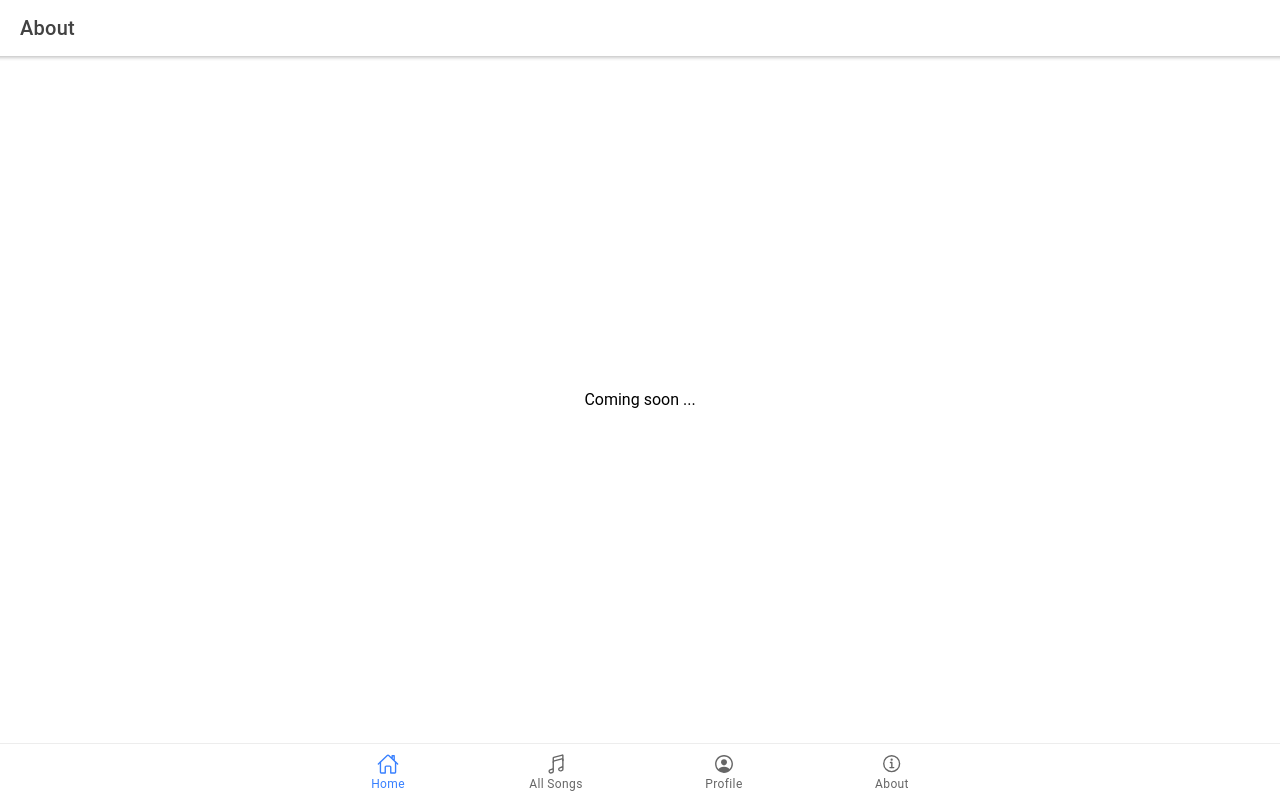
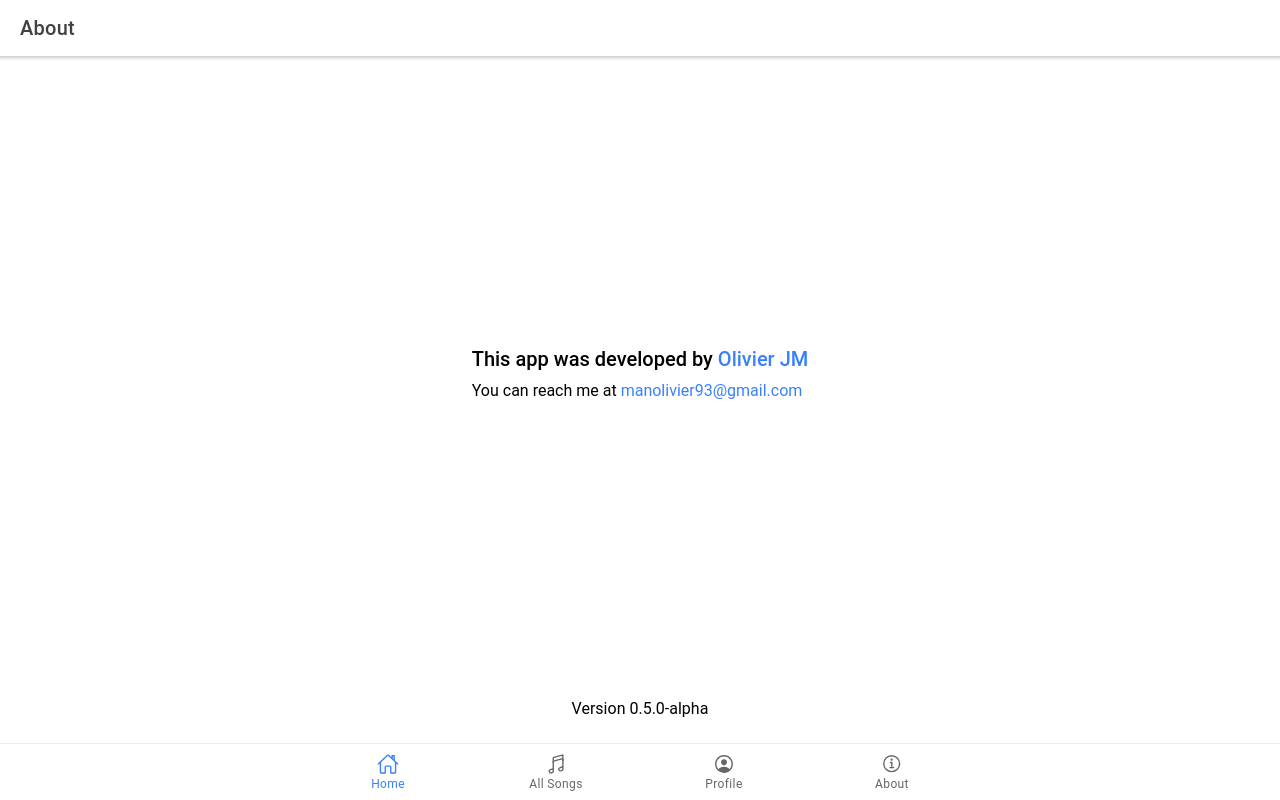
Before and after one commit to OlivierJM/letsingapp, a React (Create React App) app: page /about in a window 1280 px wide. Built offline with nearby package versions, Linux system fonts and the light colour scheme; no server answers.

Commit message:
add basic profile and about page

```diff
--- a/src/graphql/mutations.ts
+++ b/src/graphql/mutations.ts
@@ -21,6 +21,7 @@ export const LoginMutation = gql`
       jwt
       user {
         username
+        email
       }
     }
   }
--- a/src/pages/About.tsx
+++ b/src/pages/About.tsx
@@ -1,7 +1,12 @@
-import React from 'react';
-import { IonContent, IonHeader, IonPage, IonTitle, IonToolbar } from '@ionic/react';
-// import '../theme/About.css'
-import ComingSoon from '../components/ComingSoon';
+import React from "react";
+import {
+  IonContent,
+  IonHeader,
+  IonPage,
+  IonTitle,
+  IonToolbar,
+} from "@ionic/react";
+import { Link } from "react-router-dom";
 
 const About: React.FC = () => {
   return (
@@ -12,7 +17,44 @@ const About: React.FC = () => {
         </IonToolbar>
       </IonHeader>
       <IonContent>
-                <ComingSoon />
+        <div
+          style={{
+            height: "90%",
+            display: "flex",
+            alignItems: "center",
+            justifyContent: "center",
+          }}
+        >
+          <span>
+            <h4>
+              This app was developed by{" "}
+              <Link
+                style={{ textDecoration: "none" }}
+                to="https://olivierjm.dev"
+              >
+                {" "}
+                Olivier JM
+              </Link>
+            </h4>
+            You can reach me at{" "}
+            <a
+              style={{ textDecoration: "none" }}
+              href="mailto:manolivier93@gmail.com"
+            >
+              manolivier93@gmail.com
+            </a>{" "}
+          </span>
+        </div>
+        <div
+          style={{
+            height: "10%",
+            display: "flex",
+            alignItems: "center",
+            justifyContent: "center",
+          }}
+        >
+          Version 0.5.0-alpha
+        </div>
       </IonContent>
     </IonPage>
   );
--- a/src/pages/Profile.tsx
+++ b/src/pages/Profile.tsx
@@ -1,9 +1,10 @@
-import React from 'react';
+import React, { useContext } from 'react';
 import { IonContent, IonHeader, IonPage, IonTitle, IonToolbar } from '@ionic/react';
 import '../theme/Profile.css'
-import ComingSoon from '../components/ComingSoon';
+import { AuthContext } from '../components/Auth/AuthContext';
 
-const Profile: React.FC = () => {
+function Profile() {
+  const { user, loggedIn } = useContext(AuthContext)
   return (
     <IonPage>
       <IonHeader>
@@ -12,7 +13,22 @@ const Profile: React.FC = () => {
         </IonToolbar>
       </IonHeader>
       <IonContent>
-        <ComingSoon />
+        <div
+          style={{
+            height: "100%",
+            display: "flex",
+            alignItems: "center",
+            justifyContent: "center",
+          }}
+        >
+          <div>
+            <p>
+            {
+              loggedIn ? `You are logged in as ${user.username} with ${user.email}` : `You are not logged`
+            }
+              </p>
+          </div>
+        </div>
       </IonContent>
     </IonPage>
   );
```
Lines whose indentation alone changed are shown as unchanged.
